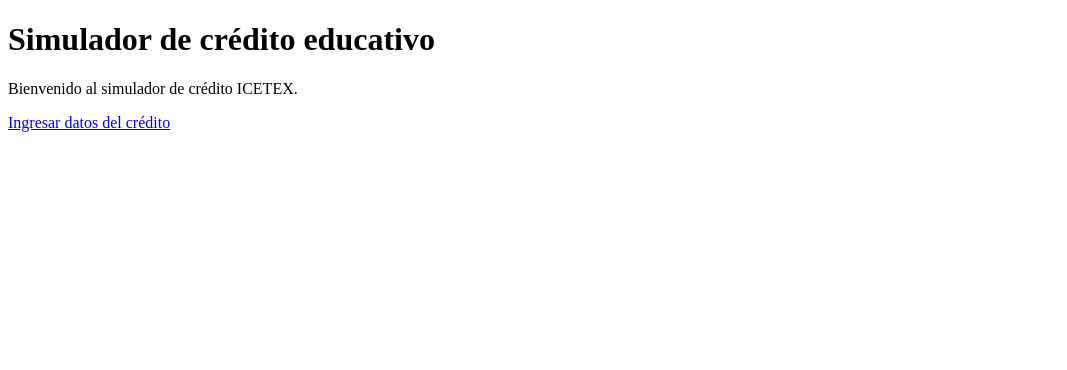
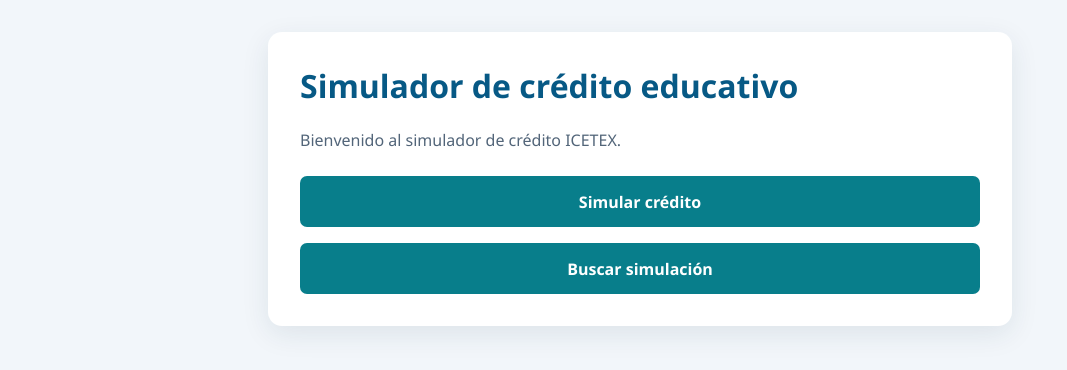
Before and after one commit to CuervoCEO2006/Proyecto-Simulador-CreditoICETEX, a Flask app: page / in a window 1280 px wide. Shown: the top 370 px of the page, without its empty margins (0-1067 px from the left). Run offline with Flask 3, Linux system fonts and the light colour scheme; some libraries are stand-ins or nearby versions.

Commit message:
Estilos añadidos

```diff
--- a/src/view/web/vista_credito.py
+++ b/src/view/web/vista_credito.py
@@ -44,6 +44,11 @@ def mostrar_formulario():
         resultado=None,
         error=None,
     )
+
+
+@vista.get("/buscar-simulacion")
+def mostrar_busqueda():
+    return render_template("buscar_simulacion.html")
 
 
 @vista.get("/calcular")
--- a/templates/inicio.html
+++ b/templates/inicio.html
@@ -4,10 +4,80 @@
     <meta charset="utf-8">
     <meta name="viewport" content="width=device-width, initial-scale=1">
     <title>Simulador de crédito ICETEX</title>
+    <style>
+        :root {
+            color-scheme: light;
+            font-family: "Segoe UI", sans-serif;
+            color: #16324f;
+            background: #f2f6fa;
+        }
+
+        body {
+            margin: 0;
+            padding: 2rem 1rem;
+        }
+
+        main {
+            max-width: 680px;
+            margin: 0 auto;
+            padding: 2rem;
+            background: #fff;
+            border-radius: 14px;
+            box-shadow: 0 8px 28px #16324f18;
+        }
+
+        h1 {
+            margin-top: 0;
+            color: #075985;
+        }
+
+        p {
+            color: #526579;
+            line-height: 1.5;
+        }
+
+        nav ul {
+            display: grid;
+            gap: 1rem;
+            padding: 0;
+            margin: 1.5rem 0 0;
+            list-style: none;
+        }
+
+        nav a {
+            display: block;
+            padding: 0.9rem 1rem;
+            border-radius: 7px;
+            color: #fff;
+            background: #087e8b;
+            font-weight: 700;
+            text-align: center;
+            text-decoration: none;
+        }
+
+        nav a:hover {
+            background: #06636d;
+        }
+    </style>
 </head>
 <body>
-    <h1>Simulador de crédito educativo</h1>
-    <p>Bienvenido al simulador de crédito ICETEX.</p>
-    <a href="{{ url_for('vista_credito.mostrar_formulario') }}">Ingresar datos del crédito</a>
+    <main>
+        <h1>Simulador de crédito educativo</h1>
+        <p>Bienvenido al simulador de crédito ICETEX.</p>
+        <nav aria-label="Menú principal">
+            <ul>
+                <li>
+                    <a href="{{ url_for('vista_credito.mostrar_formulario') }}">
+                        Simular crédito
+                    </a>
+                </li>
+                <li>
+                    <a href="{{ url_for('vista_credito.mostrar_busqueda') }}">
+                        Buscar simulación
+                    </a>
+                </li>
+            </ul>
+        </nav>
+    </main>
 </body>
 </html>
--- a/templates/simulacion_buscada.html
+++ b/templates/simulacion_buscada.html
@@ -62,6 +62,7 @@
     </table>
     {% endif %}
 
-    <p><a href="{{ url_for('vista_credito.mostrar_formulario') }}">Volver al simulador</a></p>
+    <p><a href="{{ url_for('vista_credito.mostrar_busqueda') }}">Volver a buscar</a></p>
+    <p><a href="{{ url_for('vista_credito.inicio') }}">Volver al menú</a></p>
 </body>
 </html>
```
Also changed, not shown: templates/buscar_simulacion.html (+108 -0 lines), templates/simulador_credito.html (+19 -15 lines), test/test_web_credito.py (+8 -0 lines).
